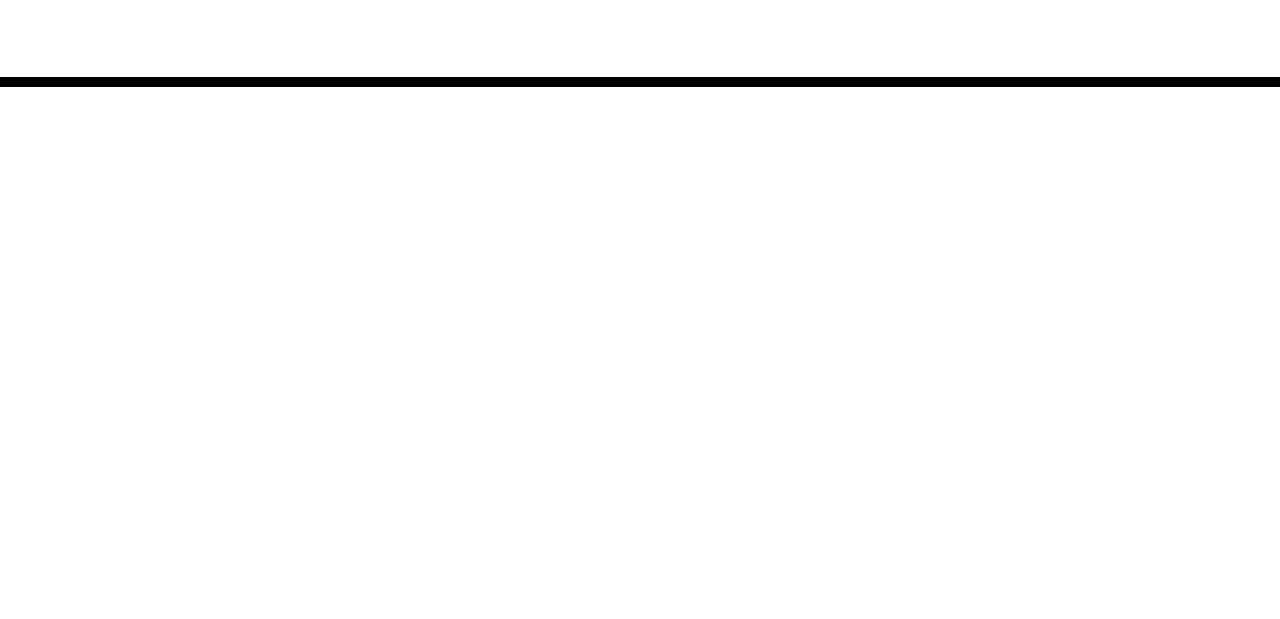
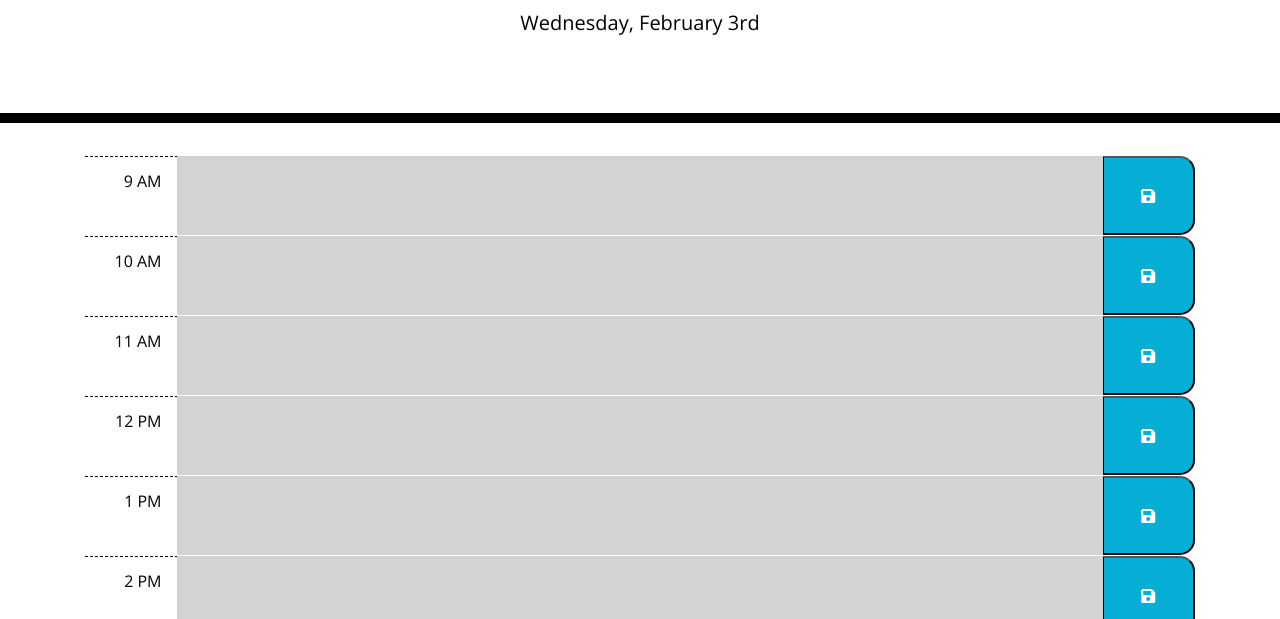
Before and after one commit to tnoonan88/Calendar-App, a plain HTML site: page index.html in a window 1280 px wide. Shown: the part 181-800 px from the top of the page. Drawn offline with nearby package versions, Linux system fonts and the light colour scheme.

Commit message:
added .js and jQuery functionality

```diff
--- a/index.html
+++ b/index.html
@@ -28,11 +28,12 @@
       <p class="lead">A simple calendar app for scheduling your work day</p>
       <p id="currentDay" class="lead"></p>
     </header>
-    <div class="container">
+    <div class="container" id="planner">
       <!-- Timeblocks go here -->
     </div>
 
     <script src="https://cdnjs.cloudflare.com/ajax/libs/jquery/3.2.1/jquery.min.js"></script>
     <script src="https://cdnjs.cloudflare.com/ajax/libs/moment.js/2.24.0/moment.min.js"></script>
+    <script type='text/javascript' src='script.js'></script>
   </body>
 </html>
--- /dev/null
+++ b/script.js
@@ -0,0 +1,52 @@
+var plannerEl = document.getElementById('planner');
+var currentDayEl = document.getElementById('currentDay');
+var today = moment().format('dddd, MMMM do');
+var currentTime = moment().format('H');
+
+
+var planSchedule = [
+    { time: "9 AM", military: 9, event: "" },
+    { time: "10 AM", military: 10, event: "" },
+    { time: "11 AM", military: 11, event: "" },
+    { time: "12 PM", military: 12, event: "" },
+    { time: "1 PM", military: 13, event: "" },
+    { time: "2 PM", military: 14, event: "" },
+    { time: "3 PM", military: 15, event: "" },
+    { time: "4 PM", military: 16, event: "" },
+    { time: "5 PM", military: 17, event: "" },
+  ];
+
+$('#currentDay').text(today);
+
+var colorRow = function(timeSlot) {
+    console.log(timeSlot)
+    console.log(currentTime)
+    if (timeSlot > currentTime) {
+        return 'future'
+    }
+    else if (timeSlot < currentTime) {
+        return 'past'
+    }
+    else {
+    return 'present'
+    }
+}
+planSchedule.forEach(function(timeSlot, index) {
+    var timeLabel = timeSlot.time;
+    var blockColor = colorRow(timeSlot.military);
+    var row =
+    `<div class="time-slot" id="${index}">
+    <div class="row no-gutters input-group"><div class="col-sm col-lg-1 input-group-prepend hour justify-content-sm-end pr-3 pt-3">${timeLabel}</div>
+    <textarea class="form-control ${blockColor} ">${timeSlot.event}</textarea>
+    <div class="col-sm col-lg-1 input-group-append"><button class="saveBtn btn-block" type="submit"><i class="fas fa-save"></i></button></div></div></div>`;
+
+    $('#planner').append(row);
+});
+
+var saveBtnArray = $('.saveBtn');
+
+saveBtnArray.map(function(button){
+    saveBtnArray[button].addEventListener('click', function() {
+        console.log('hit')
+    })
+})
```
